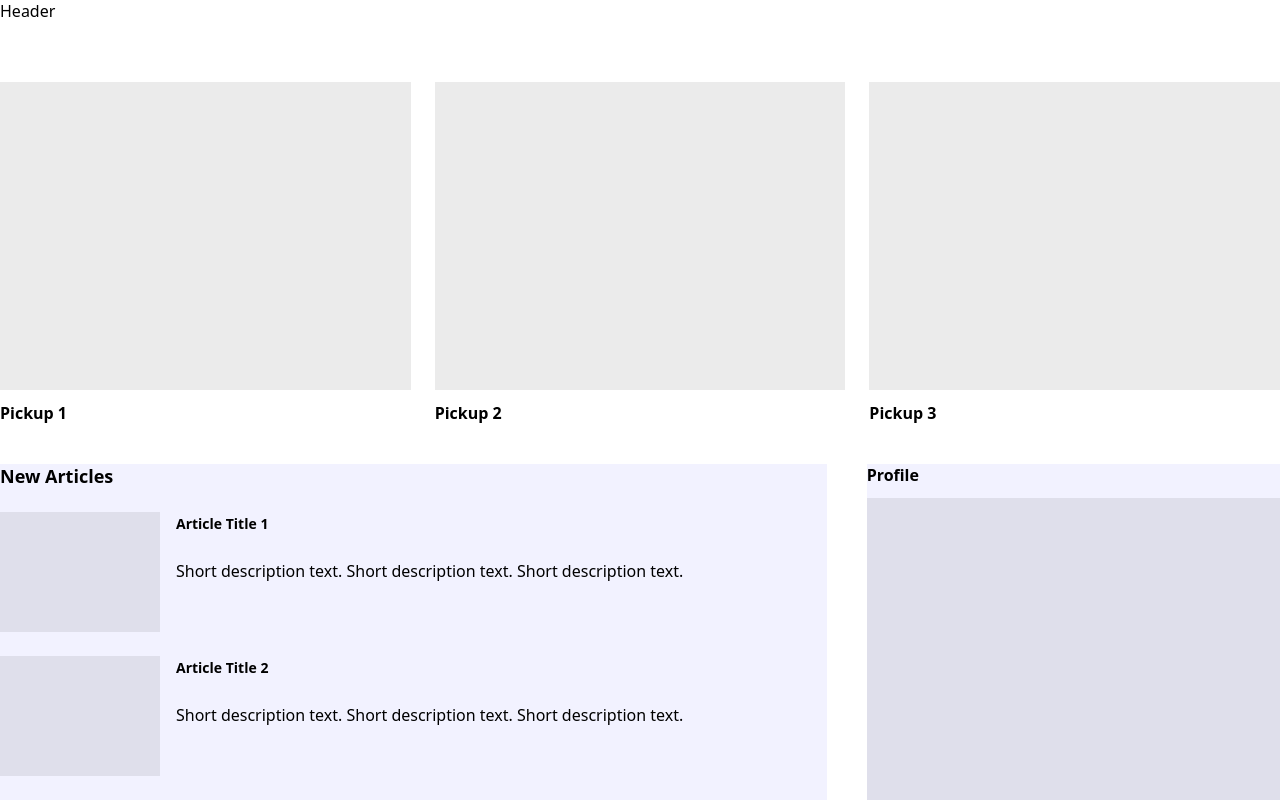
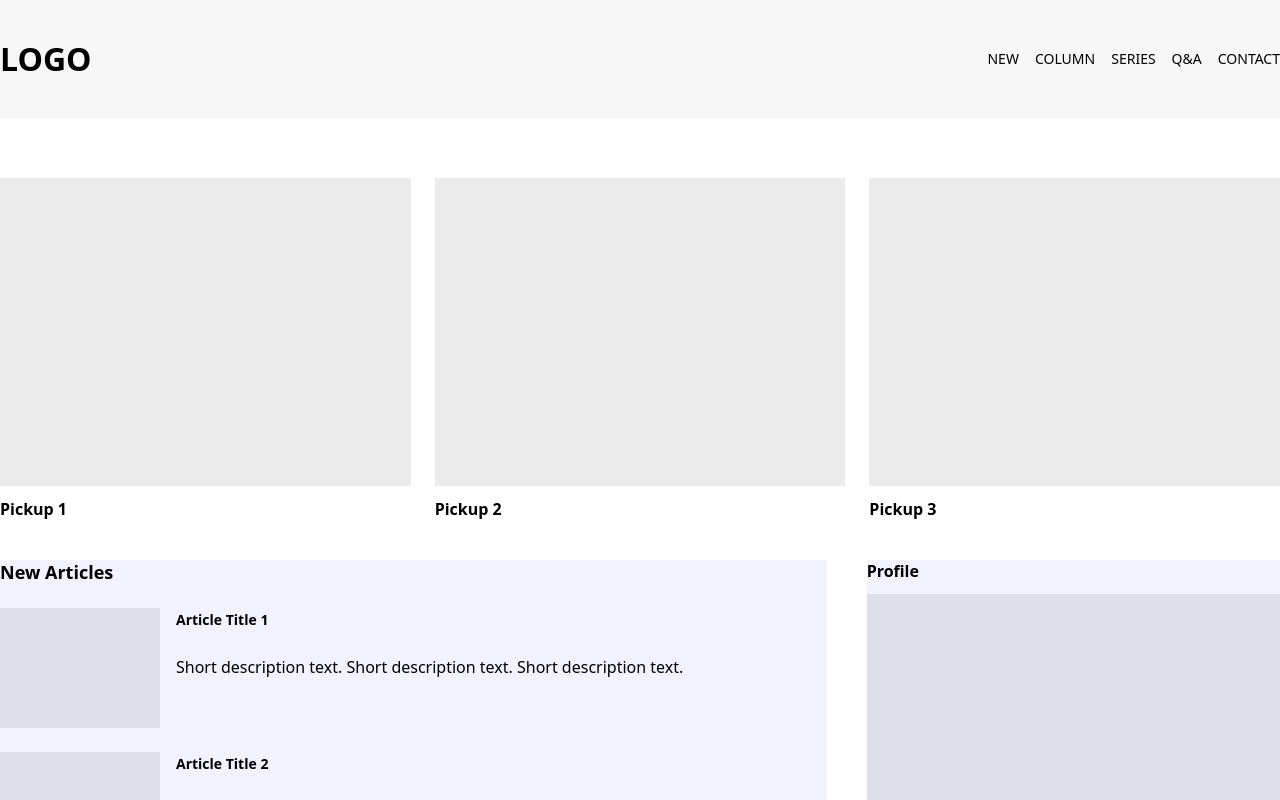
Before and after one commit to fujita0000hisashi-cpu/codejump-advanced-1, a React (Vite) app: page / in a window 1280 px wide. Shown: the top 800 px of the page. Built offline with nearby package versions, Linux system fonts and the light colour scheme.

Commit message:
feat: add header skeleton

```diff
--- a/src/components/Header.tsx
+++ b/src/components/Header.tsx
@@ -1,7 +1,20 @@
 export function Header() {
   return(
     <header className="header">
-      <div>Header</div>
+      <div className="container">
+        <div className="header-inner">
+          <h1 className="header-log">LOGO</h1>
+          <nav className="header-nav">
+            <ul className="header-list">
+              <li className="header-item">NEW</li>
+              <li className="header-item">COLUMN</li>
+              <li className="header-item">SERIES</li>
+              <li className="header-item">Q&amp;A</li>
+              <li className="header-item">CONTACT</li>
+            </ul>
+          </nav>
+        </div>
+      </div>
     </header>
   );
 }
--- a/src/style.css
+++ b/src/style.css
@@ -215,3 +215,41 @@ body {
   margin: 0;
   font-size: 13px;
 }
+
+/* ====================
+  Header （骨格）
+====================== */
+.header {
+  padding: 16px 0;
+  background: rgba(0, 0, 0, .03);
+}
+
+.header-inner {
+  display: flex;
+  align-items: center;
+  justify-content: space-between;
+  gap: 24px;
+}
+
+.header-list {
+  margin: 0;
+  padding: 0;
+  list-style: none;
+  display: flex;
+  gap: 16px;
+}
+
+.header-item {
+  font-size: 14px;
+}
+
+@media (max-width: 900px) {
+  .header-inner {
+    flex-direction: column;
+    align-items: flex-start;
+  }
+
+  .header-list {
+    flex-wrap: wrap;
+  }
+}
```
